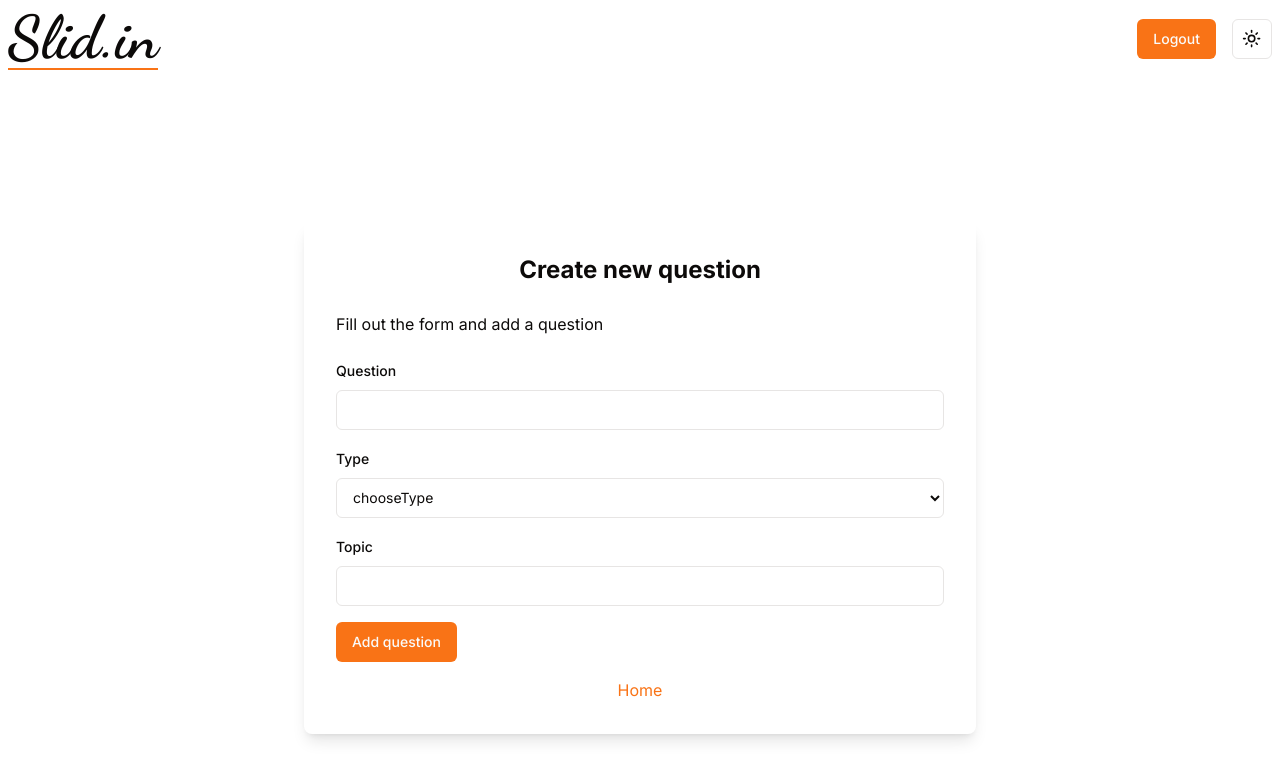
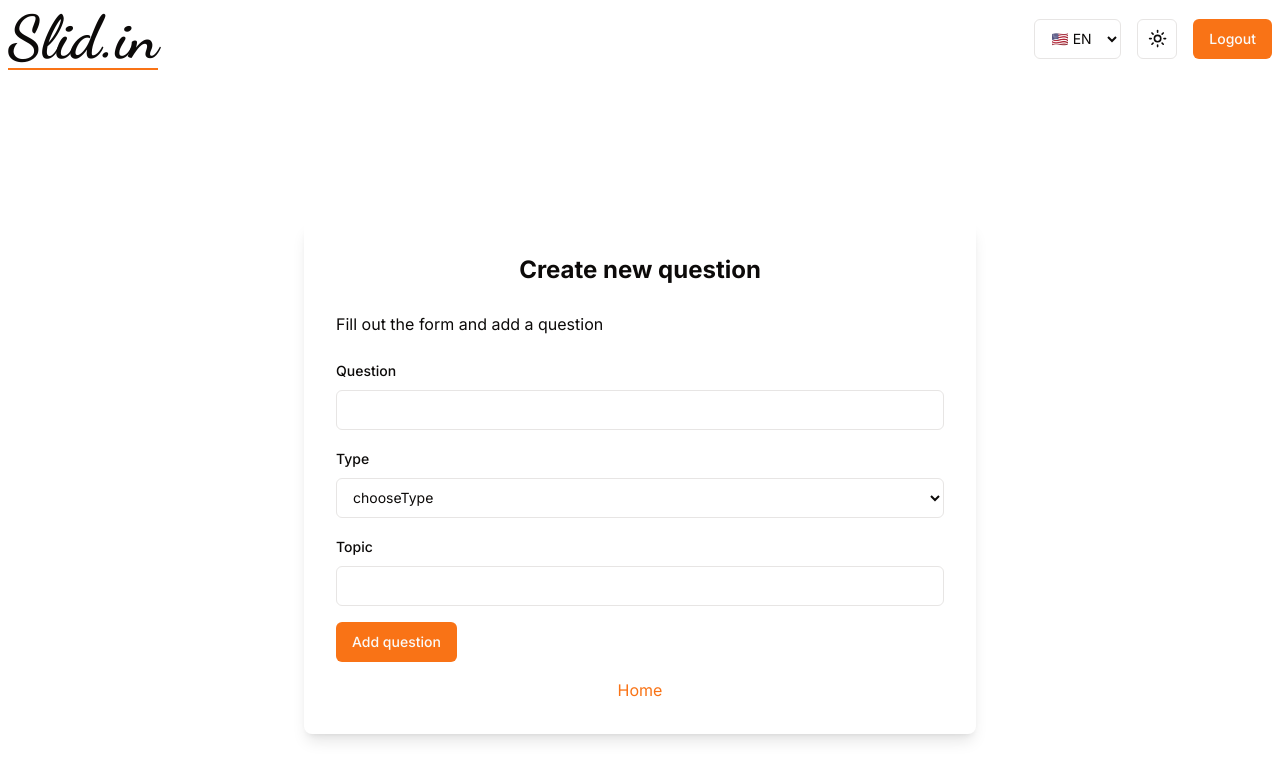
Before and after one commit to Zoles10/slido-webte2, a Next.js app in the folder client/: page /home/createQuestion in a window 1280 px wide. Shown: the top 780 px of the page. Built offline with nearby package versions, Linux system fonts and the light colour scheme.

Commit message:
change language switcher and add it to headers

```diff
--- a/client/app/[questionId]/page.tsx
+++ b/client/app/[questionId]/page.tsx
@@ -9,6 +9,7 @@ import Link from "next/link";
 import { Input } from "@/components/ui/input";
 import { apiUrl } from "@/utils/config";
 import { useRouter } from "next/navigation";
+import LanguageSwitcher from "@/components/ui/languageSwitcher";
 
 type QuestionOption = {
   question_option_id: number;
@@ -147,8 +148,9 @@ export default function Page({ params }: { params: { questionId: string } }) {
       <header className="flex justify-between items-center w-full p-2">
         <Logo />
         <div className="flex space-x-4">
+          <LanguageSwitcher />
+          <ModeToggle />
           <LogoutButton />
-          <ModeToggle />
         </div>
       </header>
       <main className="flex flex-col p-2 items-center">
--- a/client/app/[questionId]/results/page.tsx
+++ b/client/app/[questionId]/results/page.tsx
@@ -8,6 +8,7 @@ import ResultsView from "./results-view";
 import { Loader2 } from "lucide-react";
 import { apiUrl } from "@/utils/config";
 import Link from "next/link";
+import LanguageSwitcher from "@/components/ui/languageSwitcher";
 
 async function getDataQuestion(questionId: string) {
   const response = await fetch(apiUrl + "question/" + questionId);
@@ -77,8 +78,9 @@ export default function ResultsPage({
       <header className="flex justify-between items-center w-full p-2">
         <Logo />
         <div className="flex space-x-4">
+          <LanguageSwitcher />
+          <ModeToggle />
           <LogoutButton />
-          <ModeToggle />
         </div>
       </header>
       <main className="flex flex-col p-2 items-center">
--- a/client/app/home/createQuestion/page.tsx
+++ b/client/app/home/createQuestion/page.tsx
@@ -6,6 +6,7 @@ import Logo from "@/components/logo";
 import LogoutButton from "@/components/ui/logoutButton";
 import { ModeToggle } from "@/components/mode-toggle";
 import { FormattedMessage } from "react-intl";
+import LanguageSwitcher from "@/components/ui/languageSwitcher";
 
 export default function CreateQuestion() {
   return (
@@ -13,8 +14,9 @@ export default function CreateQuestion() {
       <header className="flex justify-between items-center w-full p-2">
         <Logo />
         <div className="flex space-x-4">
+          <LanguageSwitcher />
+          <ModeToggle />
           <LogoutButton />
-          <ModeToggle />
         </div>
       </header>
       <main className="flex min-h-screen flex-col items-center justify-center p-24 ">
--- a/client/app/home/createUser/page.tsx
+++ b/client/app/home/createUser/page.tsx
@@ -7,6 +7,7 @@ import Logo from "@/components/logo";
 import LogoutButton from "@/components/ui/logoutButton";
 import { ModeToggle } from "@/components/mode-toggle";
 import { FormattedMessage } from "react-intl";
+import LanguageSwitcher from "@/components/ui/languageSwitcher";
 
 export default function AddUserAdmin() {
   return (
@@ -14,8 +15,9 @@ export default function AddUserAdmin() {
       <header className="flex justify-between items-center w-full p-2">
         <Logo />
         <div className="flex space-x-4">
+          <LanguageSwitcher />
+          <ModeToggle />
           <LogoutButton />
-          <ModeToggle />
         </div>
       </header>
       <main className="flex min-h-screen flex-col items-center justify-center p-24 ">
--- a/client/app/home/myQuestions/page.tsx
+++ b/client/app/home/myQuestions/page.tsx
@@ -7,6 +7,7 @@ import QuestionTable from "@/components/ui/questionsTable";
 import QuestionsSwitch from "@/components/ui/questionsSwitch";
 import Link from "next/link";
 import { FormattedMessage } from "react-intl";
+import LanguageSwitcher from "@/components/ui/languageSwitcher";
 
 export type Question = {
   question_string: any;
@@ -28,8 +29,9 @@ export default async function MyQuestions({
       <header className="flex justify-between items-center w-full p-2">
         <Logo />
         <div className="flex space-x-4">
+          <LanguageSwitcher />
+          <ModeToggle />
           <LogoutButton />
-          <ModeToggle />
         </div>
       </header>
       <main className="flex min-h-screen flex-col items-center justify-center p-24 ">
--- a/client/app/home/users/page.tsx
+++ b/client/app/home/users/page.tsx
@@ -6,6 +6,7 @@ import { ModeToggle } from "@/components/mode-toggle";
 import UsersTable from "@/components/ui/usersTable";
 import Link from "next/link";
 import { FormattedMessage } from "react-intl";
+import LanguageSwitcher from "@/components/ui/languageSwitcher";
 
 export type User = {
   user_id: number;
@@ -26,8 +27,9 @@ export default async function Users({
       <header className="flex justify-between items-center w-full p-2">
         <Logo />
         <div className="flex space-x-4">
+          <LanguageSwitcher />
+          <ModeToggle />
           <LogoutButton />
-          <ModeToggle />
         </div>
       </header>
       <main className="flex min-h-screen flex-col items-center justify-center p-24 ">
--- a/client/components/ui/languageSwitcher.tsx
+++ b/client/components/ui/languageSwitcher.tsx
@@ -1,27 +1,28 @@
 "use client";
 import React, { useContext } from "react";
-import { useRouter } from "next/navigation";
-import { Switch } from "./Switch";
+import { useRouter } from "next/navigation"; // Correct the import if necessary
 import { LanguageContext } from "@/components/languages/LanguageProvider"; // Adjust the path as necessary
+import { Select } from "./select"; // Import your custom Select component
 
 const LanguageSwitcher = () => {
-  const { locale, changeLanguage } = useContext(LanguageContext); // Use the context
-  const [checked, setChecked] = React.useState(locale === "sk");
+  const { locale, changeLanguage } = useContext(LanguageContext);
   const router = useRouter();
 
-  const handleToggleLocale = () => {
-    const newLocale = checked ? "en" : "sk";
-    changeLanguage(newLocale); // Use the function from context
-    setChecked(!checked);
+  const handleLocaleChange = (event: React.ChangeEvent<HTMLSelectElement>) => {
+    const newLocale = event.target.value;
+    changeLanguage(newLocale); // Use the function from context to change the language
   };
 
   return (
     <div className="flex items-center">
-      <Switch
-        checked={checked}
-        onCheckedChange={handleToggleLocale}
-        aria-label={`Switch language to ${checked ? "English" : "Slovak"}`}
-      />
+      <Select
+        value={locale}
+        onChange={handleLocaleChange}
+        aria-label="Select language"
+      >
+        <option value="en">🇺🇸 EN</option>
+        <option value="sk">🇸🇰 SK</option>
+      </Select>
     </div>
   );
 };
```
